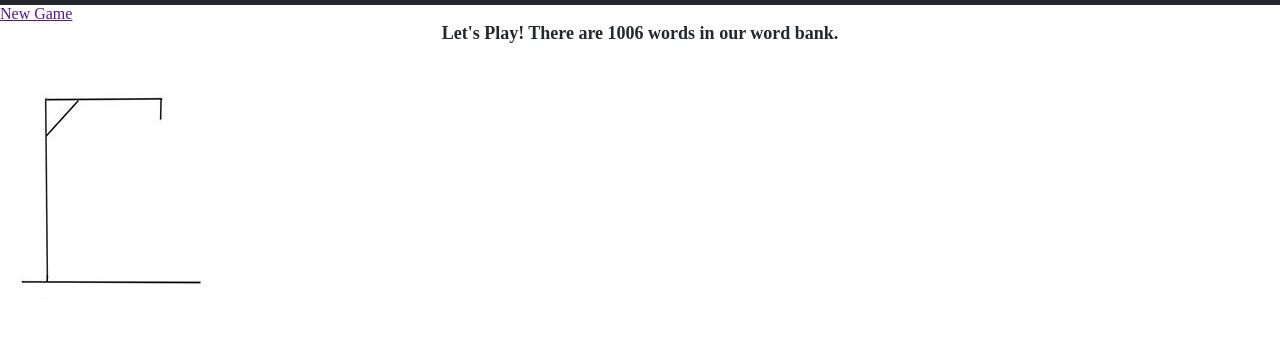
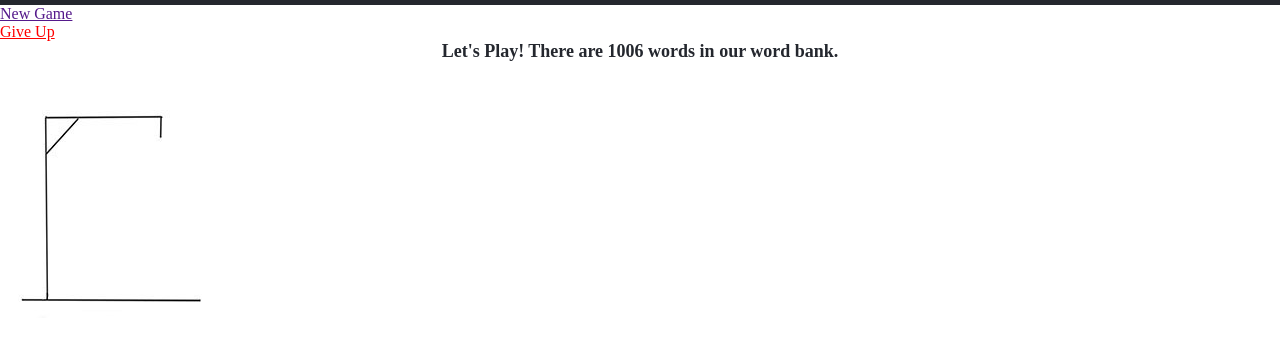
Before and after one commit to abspen1/hangman-js, a plain HTML site: page index.html in a window 1280 px wide. Shown: the part 72-417 px from the top of the page. Drawn offline with Linux system fonts and the light colour scheme.

Commit message:
added a give up option

```diff
--- a/index.html
+++ b/index.html
@@ -10,7 +10,12 @@
             <h1>Hangman</h1>
         </header>
         <a href="">New Game</a>
-        <!-- <span id="give-up">Give UP</span> -->
+        <div class="giveUp">
+            <div class="given" id="quit">
+                <span STYLE="text-decoration:underline"></spanSTYLE>Give Up</span>
+            </div>
+        </div>
+
         <div class="result">
             <p>Let's Play</p>
         </div>
--- a/styles.css
+++ b/styles.css
@@ -16,6 +16,19 @@ header {
 header > h1 {
     color: rgb(238, 108, 34);
     text-align: center;
+}
+
+.giveUp {
+   text-align: left;
+}
+
+.given {
+    color: red;
+}
+
+.given:hover {
+    cursor: pointer;
+    color: rgb(114, 5, 5);
 }
 
 .hangman {
```
